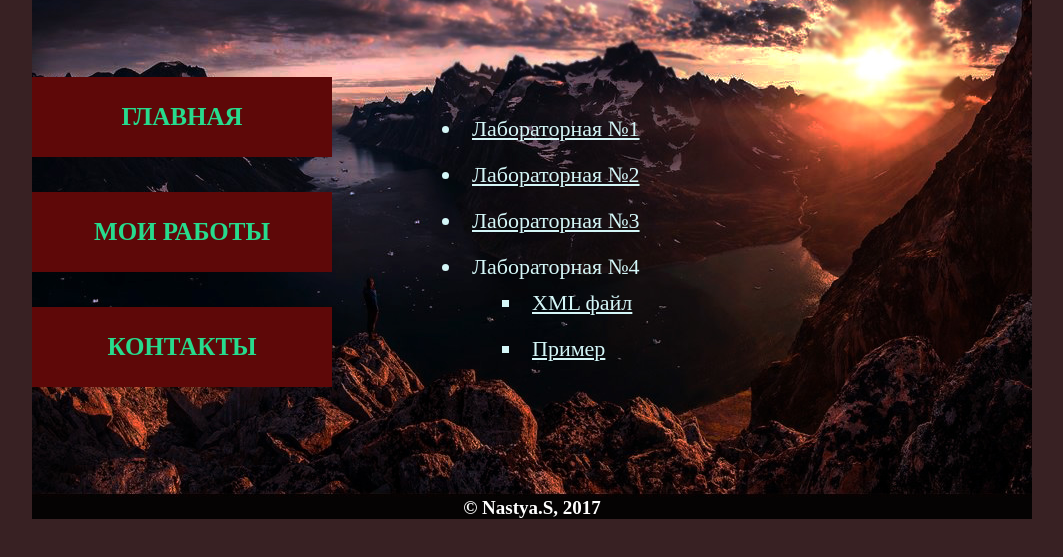
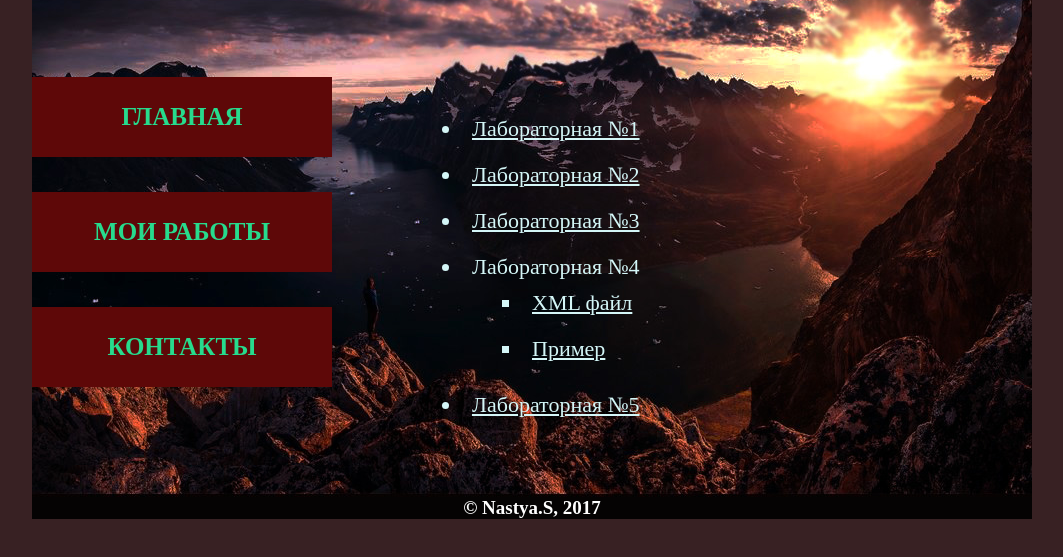
Before and after one commit to Nastya161/Nastya161.github.io, a plain HTML site: page laba.html in a window 1280 px wide. Shown: the part 113-670 px from the top of the page, without its empty margins (108-1171 px from the left). Drawn offline with Linux system fonts and the light colour scheme.

Commit message:
Update laba.html

```diff
--- a/laba.html
+++ b/laba.html
@@ -14,14 +14,15 @@
 		<ul type="upper-roman">
 			<li class='lb'><a href='плакат.jpg'>Лабораторная №1 </a></li>
 			<li class='lb'><a href='письмо.html'>Лабораторная №2 </a></li>
-            <li class='lb'><a href='laba 3.html'>Лабораторная №3 </a></li>
+                        <li class='lb'><a href='laba 3.html'>Лабораторная №3 </a></li>
 			<li class='lb'>Лабораторная №4
 				<ul type="square"  class='left'>
 					<li class='lb'> <a href='laba4.xml'> XML файл </a></li>
 					<li class='lb'> <a href='xml.xml'>Пример </a></li>
 				</ul>
-			</li>
-		</ul>
+                        </li>
+		        <li class='lb'><a href='lb5'>Лабораторная №5 </a></li>
+		 </ul>
 	</div>
 	 <ul>
 				<li class='fun'><a href='index.html'>Главная</a></li>
```
